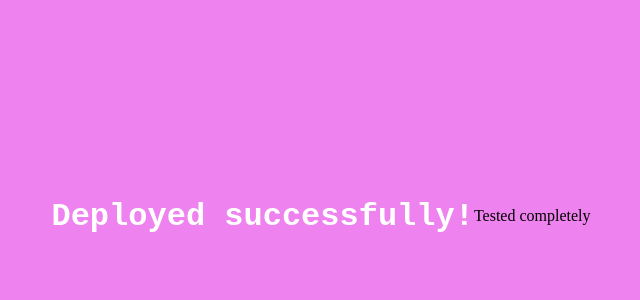
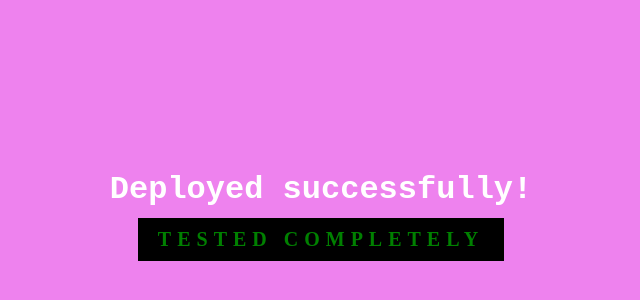
Before and after one commit to saurabh6196/demoDeploy, a plain HTML site: page index.html in a window 1280 px wide. Shown: the part 184-484 px from the top of the page, without its empty margins (319-959 px from the left). Drawn offline with Linux system fonts and the light colour scheme.

Commit message:
confirming deployment 1

```diff
--- a/index.html
+++ b/index.html
@@ -14,6 +14,7 @@
             height: 100vh;
             width: 100vw;
             display: flex;
+            flex-direction: column;
             justify-content: center;
             align-items: center;
             background-color: violet;
@@ -21,6 +22,17 @@
         h1{
             font-family: 'Courier New', Courier, monospace;
             color: white;
+        }
+        p{
+            font-size: 20px;
+            font-family: 'Poppins';
+            letter-spacing: 6px;
+            color: green;
+            font-weight: 800;
+            text-transform: uppercase;
+            padding: 10px 20px;
+            margin-top: 10px;
+            background-color: black;
         }
     </style>
 </head>
```
